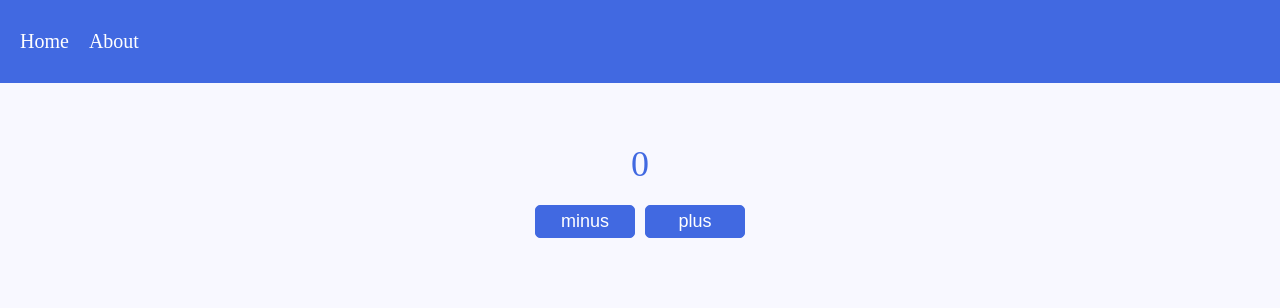
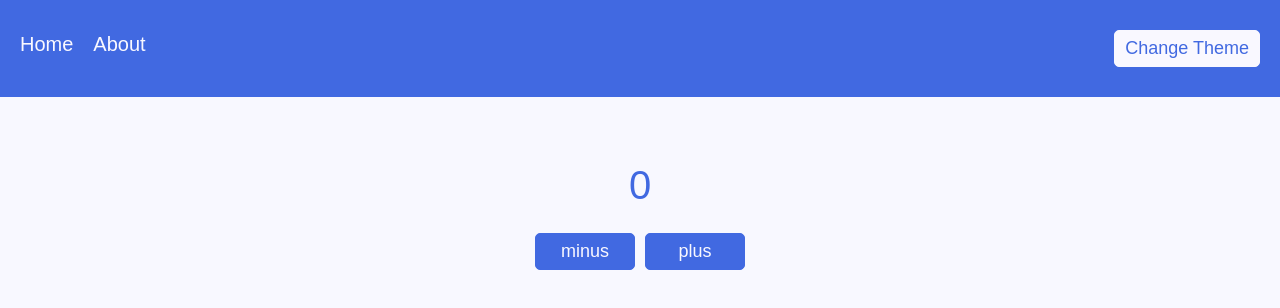
Before and after one commit to Marinarium/react-project-ulb, a React app: page / in a window 1280 px wide. Shown: the top 308 px of the page. Built offline with nearby package versions, Linux system fonts and the light colour scheme.

Commit message:
add styles structure, theme toggle

```diff
--- a/src/App.tsx
+++ b/src/App.tsx
@@ -1,22 +1,29 @@
 import React, {Suspense} from 'react';
 import {Link, Route, Routes} from "react-router-dom";
-import "./index.scss";
+import "./styles/index.scss";
 import {AboutAsync} from "./pages/About/About.async";
 import {HomeAsync} from "./pages/Home/Home.async";
+import {useTheme} from "./theme/useTheme";
+
 
 const App = () => {
+    const {theme, toggleTheme} = useTheme();
+
     return (
-        <div className="app">
+        <div className={`app ${theme}`}>
             <nav className="nav">
                 <Link to="/">Home</Link>
                 <Link to="/about">About</Link>
+                <div className="settings">
+                    <button onClick={toggleTheme}>Change Theme</button>
+                </div>
             </nav>
             <main className="main">
                 <Suspense fallback={<p>Loading...</p>}>
-                <Routes>
-                    <Route path="/" element={<HomeAsync/>}/>
-                    <Route path="/about" element={<AboutAsync/>}/>
-                </Routes>
+                    <Routes>
+                        <Route path="/" element={<HomeAsync/>}/>
+                        <Route path="/about" element={<AboutAsync/>}/>
+                    </Routes>
                 </Suspense>
             </main>
         </div>
--- a/src/components/Counter.module.scss
+++ b/src/components/Counter.module.scss
@@ -7,8 +7,8 @@
 }
 
 .count {
-    font-size: 36px;
-    color: royalblue;
+    font-size: 40px;
+    color: var(--color-primary);
 }
 
 .wrap {
@@ -18,18 +18,18 @@
 
 .btn {
     padding: 5px 10px;
-    background-color: royalblue;
-    border: 1px solid royalblue;
+    background-color: var(--color-primary);
+    border: 1px solid var(--color-primary);
     border-radius: 5px;
-    color: white;
+    color: var(--color-on-primary);
     min-width: 100px;
     font-size: 18px;
     cursor: pointer;
     user-select: none;
+    transition: background-color 200ms, border-color 200ms;
 
     &:hover {
-        background-color: cornflowerblue;
-        border-color: cornflowerblue;
-        transition: background-color 200ms, border-color 200ms;
+        background-color: var(--color-accent);
+        border-color: var(--color-accent);
     }
 }
--- a/src/index.scss
+++ /dev/null
@@ -1,37 +0,0 @@
-* {
-    padding: 0;
-    margin: 0;
-    box-sizing: border-box;
-}
-
-body {
-    font-size: 18px;
-}
-
-.app {
-    background-color: ghostwhite;
-    min-height: 100vh;
-}
-
-.nav {
-    display: flex;
-    gap: 20px;
-    background-color: royalblue;
-    margin-bottom: 60px;
-    padding: 30px 20px;
-
-    a {
-        color: white;
-        font-size: 20px;
-        transition: color 200ms;
-        text-decoration: none;
-
-        &:hover {
-            color: paleturquoise;
-        }
-    }
-}
-
-.main {
-    padding: 0 20px;
-}
--- a/src/index.tsx
+++ b/src/index.tsx
@@ -1,10 +1,13 @@
 import {render} from "react-dom";
 import App from "./App";
 import {BrowserRouter} from "react-router-dom";
+import ThemeProvider from "./theme/ThemeProvider";
 
 render(
     <BrowserRouter>
-        <App/>
+        <ThemeProvider>
+            <App/>
+        </ThemeProvider>
     </BrowserRouter>,
     document.getElementById('root')
 )
--- /dev/null
+++ b/src/styles/index.scss
@@ -0,0 +1,60 @@
+@import "./reset.scss";
+@import "variables/global.scss";
+@import "themes/light.scss";
+@import "themes/dark.scss";
+
+body {
+    font: var(--font-m);
+}
+
+.app {
+    background-color: var(--color-bg);
+    min-height: 100vh;
+}
+
+.nav {
+    display: flex;
+    gap: 20px;
+    background-color: var(--color-primary);
+    margin-bottom: 60px;
+    padding: 30px 20px;
+
+    a {
+        color: var(--color-on-primary);
+        font-size: 20px;
+        transition: color 200ms;
+        text-decoration: none;
+
+        &:hover {
+            color: var(--color-accent);
+        }
+    }
+}
+
+.settings {
+    flex-grow: 1;
+    text-align: end;
+
+    button {
+        padding: 5px 10px;
+        background-color: var(--color-on-primary);
+        border: 1px solid var(--color-on-primary);
+        border-radius: 5px;
+        color: var(--color-primary);
+        min-width: 100px;
+        font-size: 18px;
+        cursor: pointer;
+        user-select: none;
+        transition: background-color 200ms, border-color 200ms;
+
+        &:hover {
+            background-color: var(--color-accent);
+            border-color: var(--color-accent);
+            color: var(--color-on-primary);
+        }
+    }
+}
+
+.main {
+    padding: 0 20px;
+}
--- /dev/null
+++ b/src/styles/reset.scss
@@ -0,0 +1,10 @@
+* {
+    padding: 0;
+    margin: 0;
+    box-sizing: border-box;
+}
+
+input, button, textarea, select {
+    margin: 0;
+    font: inherit;
+}
--- /dev/null
+++ b/src/styles/themes/dark.scss
@@ -0,0 +1,7 @@
+.app.dark {
+    --color-bg: #2c2d42;
+    --color-primary: #00C6C3;
+    --color-secondary: #EEEDFF;
+    --color-accent: #D674C8;
+    --color-on-primary: #434463;
+}
--- /dev/null
+++ b/src/styles/themes/light.scss
@@ -0,0 +1,15 @@
+.app.light {
+    --color-bg: #F8F8FF;
+    --color-primary: #4169E1;
+    --color-secondary: #454555;
+    --color-accent: #FF6A7A;
+    --color-on-primary: #F9F8FF;
+}
+
+.app.dark {
+    --color-bg: #002727;
+    --color-primary: #00C6C3;
+    --color-secondary: #EEEDFF;
+    --color-accent: #D674C8;
+    --color-on-primary: #434463;
+}
--- /dev/null
+++ b/src/styles/variables/global.scss
@@ -0,0 +1,11 @@
+:root {
+    --font-family-main: sans-serif;
+    --font-family-accent: serif;
+    --line-height: 1.4;
+
+    --font-size-m: 18px;
+    --font-m: var(--font-size-m) / var(--line-height) var(--font-family-main);
+
+    --font-size-l: 24px;
+    --font-l: var(--font-size-l) / var(--line-height) var(--font-family-accent);
+}
--- /dev/null
+++ b/src/theme/ThemeContext.ts
@@ -0,0 +1,15 @@
+import {createContext} from "react";
+
+export enum Theme {
+    LIGHT = 'light',
+    DARK = 'dark',
+}
+
+export interface IThemeContextProps {
+    theme?: Theme;
+    setTheme?: (theme: Theme) => void;
+}
+
+export const ThemeContext = createContext<IThemeContextProps>({});
+
+export const LOCAL_STORAGE_THEME_KEY = 'theme';
--- /dev/null
+++ b/src/theme/ThemeProvider.tsx
@@ -0,0 +1,21 @@
+import React, {FC, useMemo, useState} from 'react';
+import {LOCAL_STORAGE_THEME_KEY, Theme, ThemeContext} from "./ThemeContext";
+
+const currentTheme = localStorage.getItem(LOCAL_STORAGE_THEME_KEY) as Theme || Theme.LIGHT;
+
+const ThemeProvider: FC = ({children}) => {
+    const [theme, setTheme] = useState<Theme>(currentTheme);
+
+    const defaultProps = useMemo(() => ({
+        theme: theme,
+        setTheme: setTheme
+    }), [theme])
+
+    return (
+        <ThemeContext.Provider value={defaultProps}>
+            {children}
+        </ThemeContext.Provider>
+    );
+};
+
+export default ThemeProvider;
--- /dev/null
+++ b/src/theme/useTheme.ts
@@ -0,0 +1,19 @@
+import {LOCAL_STORAGE_THEME_KEY, Theme, ThemeContext} from "./ThemeContext";
+import {useContext} from "react";
+
+interface IUseThemeResult {
+    theme: Theme;
+    toggleTheme: () => void;
+}
+
+export function useTheme (): IUseThemeResult {
+    const {theme, setTheme} = useContext(ThemeContext)
+
+    const toggleTheme = () => {
+        const newTheme = theme === Theme.LIGHT ? Theme.DARK : Theme.LIGHT;
+        setTheme(newTheme);
+        localStorage.setItem(LOCAL_STORAGE_THEME_KEY, newTheme);
+    }
+
+    return {theme, toggleTheme}
+}
```
